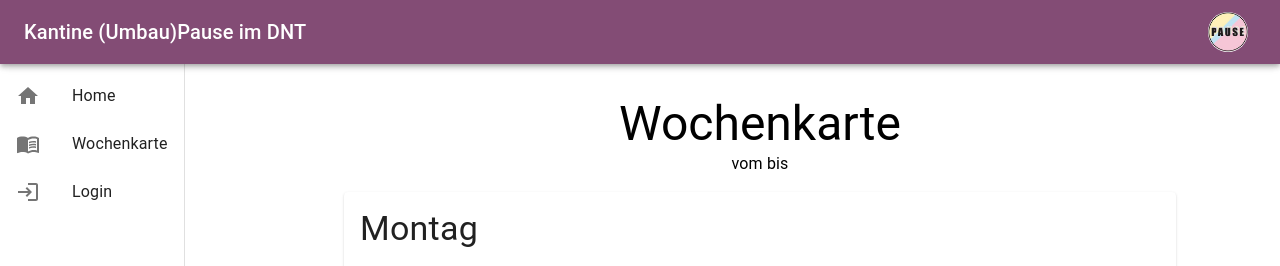
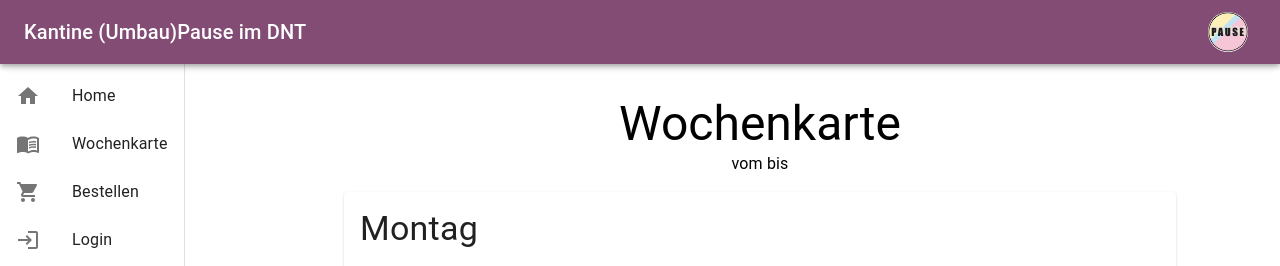
Before and after one commit to zeltbrennt/UmbauPause, a React (Vite) app in the folder frontend/: page / in a window 1280 px wide. Shown: the top 266 px of the page. Built offline with nearby package versions, Linux system fonts and the light colour scheme; no server answers.

Commit message:
Make Order: create basic Skeleton

```diff
--- a/frontend/src/components/AppFrame.tsx
+++ b/frontend/src/components/AppFrame.tsx
@@ -17,6 +17,7 @@ import LogoutIcon from '@mui/icons-material/Logout';
 import HomeIcon from '@mui/icons-material/Home';
 import TableViewIcon from '@mui/icons-material/TableView';
 import InsightsIcon from '@mui/icons-material/Insights';
+import ShoppingCartIcon from '@mui/icons-material/ShoppingCart';
 import ResponsiveAppBar from "./ResponsiveAppBar.tsx";
 import {Site, UserPrincipal, UserRole} from "../util/Interfaces.ts";
 import MainViewRender from './MainViewRender.tsx'
@@ -112,6 +113,12 @@ export default function AppFrame({
                                 </ListItemButton>
                             </ListItem>
                         </> : <></>}
+                        <ListItem disablePadding key={"order"}>
+                            <ListItemButton onClick={() => changeView(Site.Order)}>
+                                <ListItemIcon><ShoppingCartIcon/></ListItemIcon>
+                                <ListItemText primary={"Bestellen"}></ListItemText>
+                            </ListItemButton>
+                        </ListItem>
                         <ListItem disablePadding key="login">
                             <ListItemButton onClick={() => {
                                 currentUser ? logout() : openLoginDialog()
--- a/frontend/src/components/MainViewRender.tsx
+++ b/frontend/src/components/MainViewRender.tsx
@@ -3,6 +3,7 @@ import Landingpage from "./Landingpage.tsx";
 import ShowCurrentMenu from "./ShowCurrentMenu.tsx";
 import Register from "./Register.tsx";
 import ScheduleMenu from "./ScheduleMenu.tsx";
+import MakeOrder from "./MakeOrder.tsx";
 
 export default function MainViewRender({site, currentUser}: { site: Site, currentUser: string | undefined }) {
     switch (site) {
@@ -14,5 +15,7 @@ export default function MainViewRender({site, currentUser}: { site: Site, curren
             return <Register/>
         case Site.Schedule:
             return <ScheduleMenu/>
+        case Site.Order:
+            return <MakeOrder/>
     }
 };
--- /dev/null
+++ b/frontend/src/components/MakeOrder.tsx
@@ -0,0 +1,22 @@
+import {List, ListItem, Typography} from "@mui/material";
+import MenuItemCard from "./MenuItemCard.tsx";
+
+export default function MakeOrder() {
+    return (
+        <>
+            <Typography variant={"h3"} textAlign={"center"}>Bestellen</Typography>
+            <Typography textAlign={"center"}>vom ??? bis ??? </Typography>
+            <List>
+                <ListItem>
+                    <MenuItemCard day={"Montag"} dish={"whatever"}/>
+                </ListItem>
+                <ListItem>
+                    <MenuItemCard day={"Dienstag"} dish={"whatever"}/>
+                </ListItem>
+                <ListItem>
+                    <MenuItemCard day={"Mittwoch"} dish={"whatever"}/>
+                </ListItem>
+            </List>
+        </>
+    )
+}
--- a/frontend/src/util/Interfaces.ts
+++ b/frontend/src/util/Interfaces.ts
@@ -12,7 +12,8 @@ export enum Site {
     Landingpage,
     Register,
     Menu,
-    Schedule
+    Schedule,
+    Order
 }
 
 export interface JWTToken {
```
Also changed, not shown: 1 other file (tests, documents, lock files or other folders).
